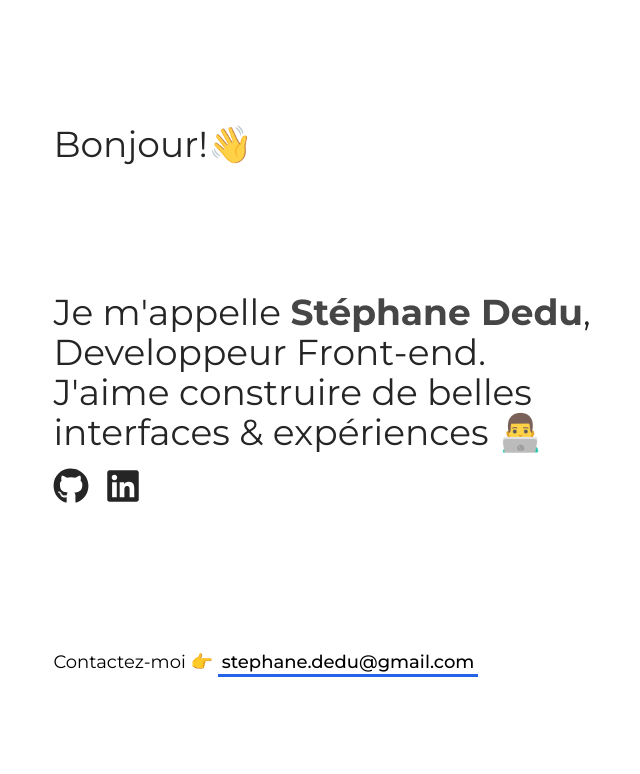
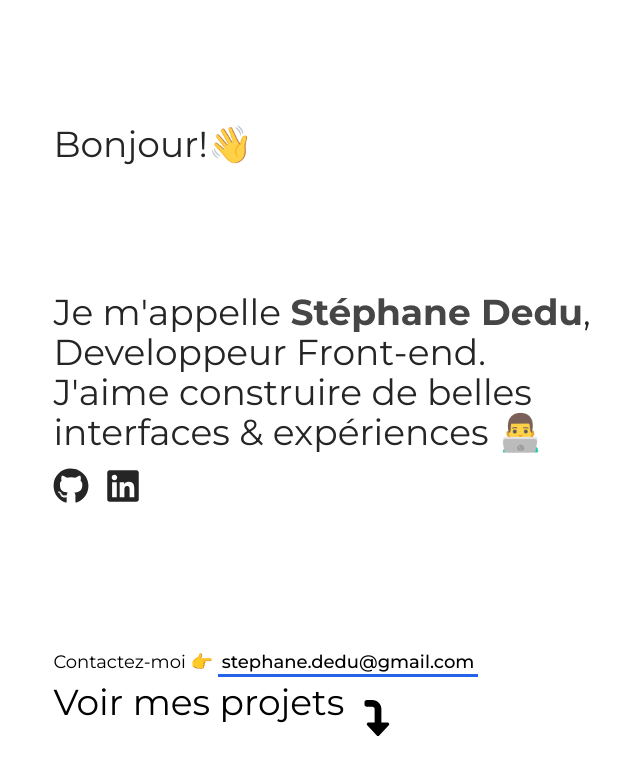
Before and after one commit to Pir4a/OpenClassrooms-portfolio, a React (Vite) app: page / in a window 1280 px wide. Shown: the top 774 px of the page, without its empty margins (177-817 px from the left). Built offline with nearby package versions, Linux system fonts and the light colour scheme.

Commit message:
scroll button add

```diff
--- a/src/Components/Hero.tsx
+++ b/src/Components/Hero.tsx
@@ -1,12 +1,17 @@
 import { useEffect, useState } from "react"
 import { FaGithub } from "react-icons/fa"
-import { FaCircleArrowUp, FaLinkedin } from "react-icons/fa6"
+import { FaCircleArrowUp, FaLinkedin, FaTurnDown } from "react-icons/fa6"
 
 function Hero() {
   const [goUp, setGoUp] = useState(false)
+  const [isScrollDown, setScrollDown] = useState(false)
 
   const scrollToTop = () => {
     window.scrollTo({ top: 0, behavior: "smooth" })
+  }
+
+  const scrollToProfil = () => {
+    window.scrollTo({ top: 840, behavior: "smooth" })
   }
 
   useEffect(() => {
@@ -24,6 +29,20 @@ function Hero() {
     }
   }, [])
 
+  useEffect(() => {
+    const onPageScroll = () => {
+      if (window.scrollY > 330) {
+        setScrollDown(true)
+      } else {
+        setScrollDown(false)
+      }
+    }
+    window.addEventListener("scroll", onPageScroll)
+
+    return () => {
+      window.removeEventListener("scroll", onPageScroll)
+    }
+  }, [])
   return (
     <>
       <div className="flex flex-col lg:gap-16 h-dvh lg:pl-[18%] items-center lg:items-start text-center lg:text-left justify-center px-4 lg:px-0 ">
@@ -62,6 +81,16 @@ function Hero() {
             <span className="absolute -z-10 left-0 right-0 bottom-0 h-[3px] bg-blue-600 group-hover:h-full transition-all duration-300"></span>
           </a>
         </p>
+
+        <p
+          onClick={scrollToProfil}
+          className={`${
+            isScrollDown ? "opacity-0" : "opacity-100"
+          } hidden cursor-pointer lg:absolute hover:text-[2.5rem] bottom-[4rem] lg:flex justify-center items-center text-4xl gap-4 transition-all duration-300`}
+        >
+          Voir mes projets
+          <FaTurnDown className="mt-8" />
+        </p>
       </div>
       <div
         onClick={scrollToTop}
```
